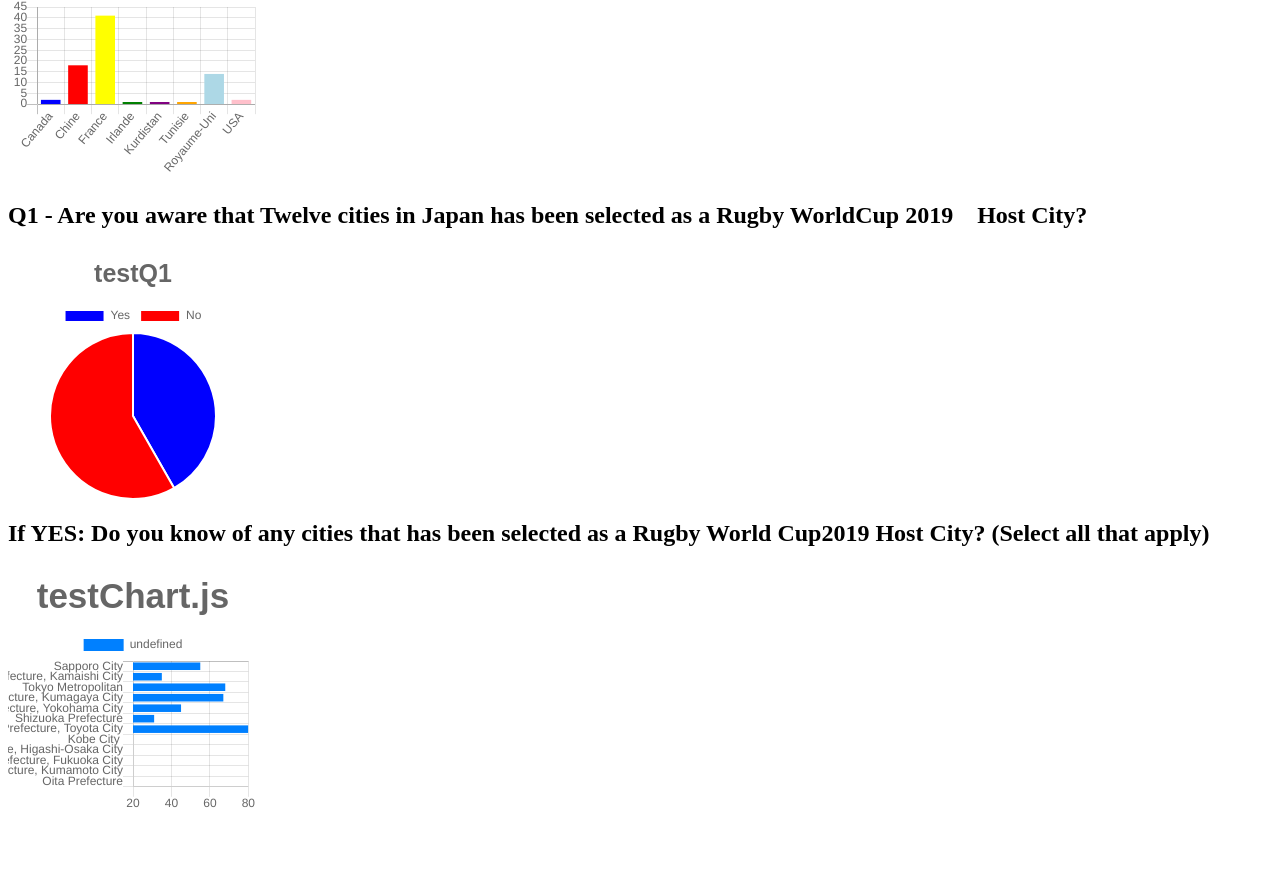
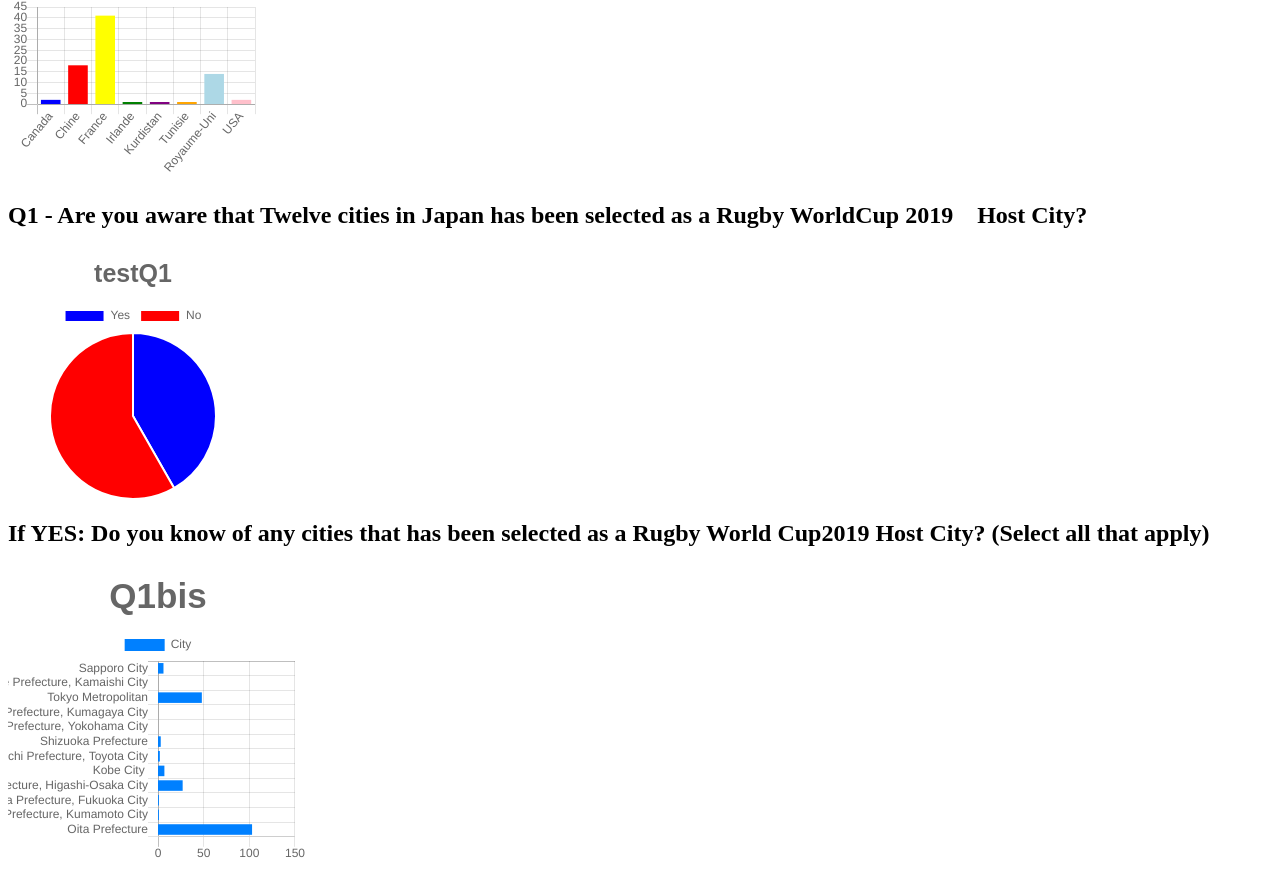
Before and after one commit to Emilie-dev/testChart.js, a plain HTML site: page index.html in a window 1280 px wide. Shown: the part 583-1458 px from the top of the page. Before the commit the page ends 1408 px from the top, so only its background shows below. Drawn offline with nearby package versions, Linux system fonts and the light colour scheme.

Commit message:
Add Q1 & Q1bis

```diff
--- a/app.js
+++ b/app.js
@@ -155,6 +155,20 @@ var myBarChart = new Chart(ctx3, {
 
 
 // testQ1
+var answer1Yes=0;
+var answer1No=0;
+
+for (var l = 0; l < results.length; l++) {
+     var curRow = results[l];
+
+
+    if(curRow[4] === "Yes" ) {
+        answer1Yes++;
+    }else{
+        answer1No++;
+    }
+}
+
 var ctx4 = document.getElementById('testQ1').getContext('2d');
 var myPieChart = new Chart(ctx4, {
     type: 'pie',
@@ -188,6 +202,73 @@ var myPieChart = new Chart(ctx4, {
 });
 
 
+//Q1bis
+var q1_sapporo=0;
+var q1_iwate=0;
+var q1_tokyo=0;
+var q1_saitama=0;
+var q1_kanagawa=0;
+var q1_shizuoka=0;
+var q1_aichi=0;
+var q1_kobe=0;
+var q1_osaka=0;
+var q1_fukuoka=0;
+var q1_kumamoto=0;
+var q1_oita=0;
+
+for (var m = 0; m < results.length; m++) {
+     var curRow = results[m];
+
+
+    if(curRow[5].includes("Sapporo City")) {
+        q1_sapporo++;
+    }
+
+    if (curRow[5].includes("Iwate Prefecture,Kamaishi City")) {
+        q1_iwate++;
+    }
+
+    if (curRow[5].includes("Tokyo Metropolitan")) {
+        q1_tokyo++;
+    }
+
+    if (curRow[5].includes("Saitama Prefecture, Kumagaya City")) {
+        q1_saitama++;
+    }
+
+    if (curRow[5].includes("Kanagawa Prefecture, Yokohama City")) {
+        q1_kanagawa++;
+    }
+
+    if (curRow[5].includes("Shizuoka Prefecture")) {
+        q1_shizuoka++;
+    }
+
+    if (curRow[5].includes("Aichi Prefecture, Toyota City")) {
+        q1_aichi++;
+    }
+
+    if (curRow[5].includes("Kobe City")) {
+        q1_kobe++;
+    }
+
+    if (curRow[5].includes("Osaka Prefecture, Higashi-Osaka City")) {
+        q1_osaka++;
+    }
+
+    if (curRow[5].includes("Fukuoka Prefecture, Fukuoka City")) {
+        q1_fukuoka++;
+    }
+
+    if (curRow[5].includes("Kumamoto Prefecture, Kumamoto City")) {
+        q1_kumamoto++;
+    }
+
+    if (curRow[5].includes("Oita Prefecture")) {}
+        q1_oita++;
+    }
+
+
 
 var ctx5 = document.getElementById('Q1bis').getContext('2d');
 var myBarChart = new Chart(ctx5, {
@@ -200,7 +281,8 @@ var myBarChart = new Chart(ctx5, {
         datasets: [{
             backgroundColor: 'rgb(0, 128, 255)',
             borderColor: 'rgb(0, 128, 255)',
-            data: [55, 35, 68, 67, 45, 31, 80],
+            data: [q1_sapporo, q1_iwate, q1_tokyo, q1_saitama, q1_kanagawa, q1_shizuoka, q1_aichi, q1_kobe, q1_osaka, q1_fukuoka, q1_kumamoto, q1_oita],
+            label: 'City'
         }]
     },
 
@@ -210,7 +292,7 @@ var myBarChart = new Chart(ctx5, {
           title: {
             display: true,
             value: 'top',
-            text: 'testChart.js',
+            text: 'Q1bis',
             fontSize: 35,
             fontFamily : 'Arial',
             fontStyle : 'bold',
--- a/index.html
+++ b/index.html
@@ -35,7 +35,7 @@
 <!-- Q1bis -->
 <h2>If YES: Do you know of any cities that has been selected as a Rugby World Cup2019 Host City? (Select all that apply)</h2>
 
-<div class="chart-container" style="width:250px; height:250px;">
+<div class="chart-container" style="width:300px; height:300px;">
 	<canvas id="Q1bis" width="400" height="400"></canvas>
 </div>
 
```
